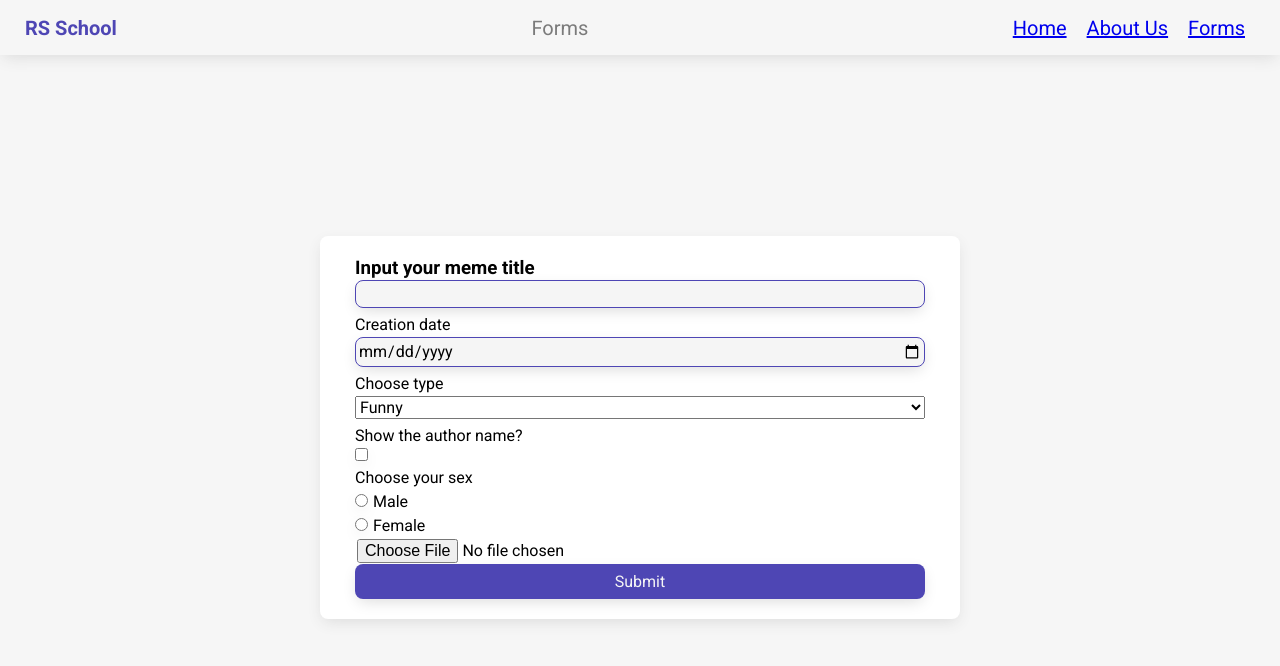
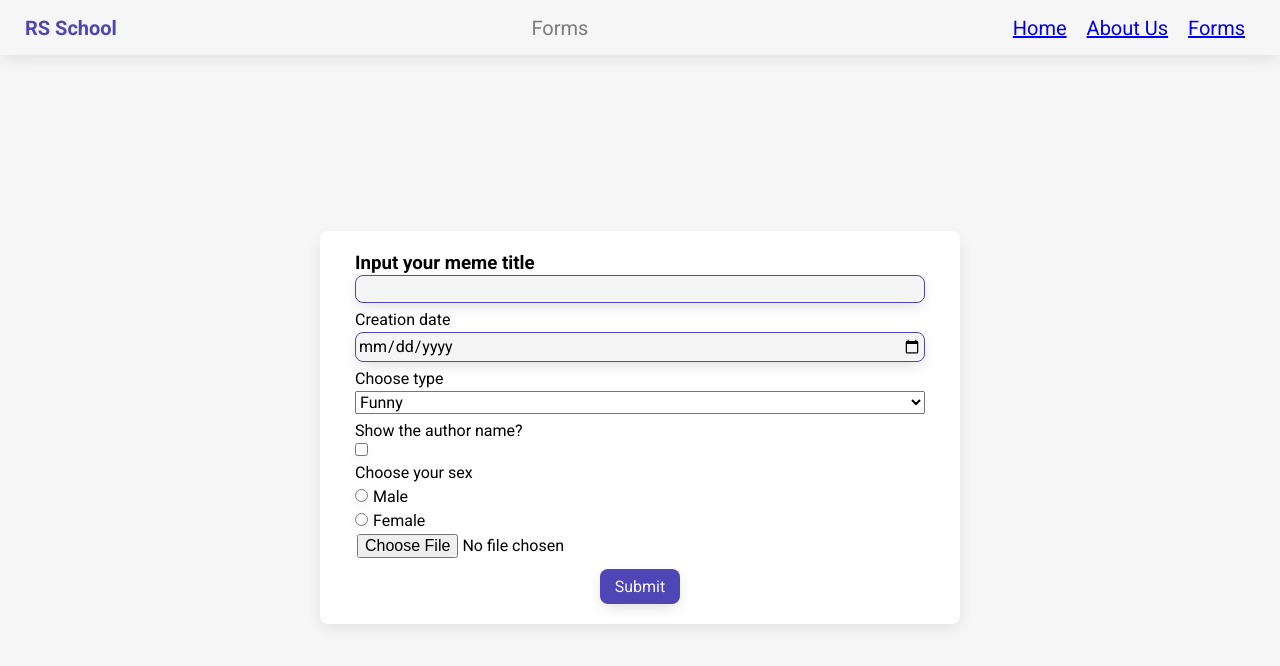
Before and after one commit to acebackwards/rs-react-23, a React (Vite) app: page /form in a window 1280 px wide. Shown: the top 666 px of the page. Built offline with nearby package versions, Linux system fonts and the light colour scheme.

Commit message:
feat: update button types

```diff
--- a/src/shared/ui/Button/index.tsx
+++ b/src/shared/ui/Button/index.tsx
@@ -3,10 +3,18 @@ import s from './style.module.css';
 
 type ButtonProps = {
   title: string;
+  type?: ButtonType;
+  className?: string;
 };
+
+type ButtonType = 'button' | 'submit';
 
 export class Button extends Component<ButtonProps> {
   render() {
-    return <button className={s.button}>{this.props.title}</button>;
+    return (
+      <button type={this.props.type || 'button'} className={s.button + ' ' + this.props.className}>
+        {this.props.title}
+      </button>
+    );
   }
 }
```
